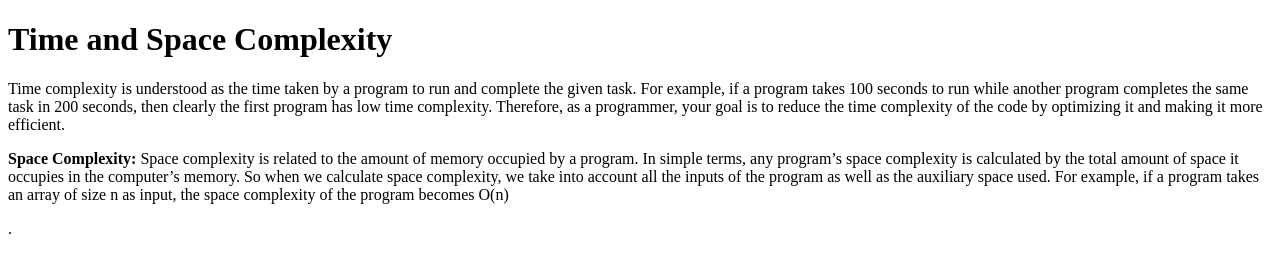
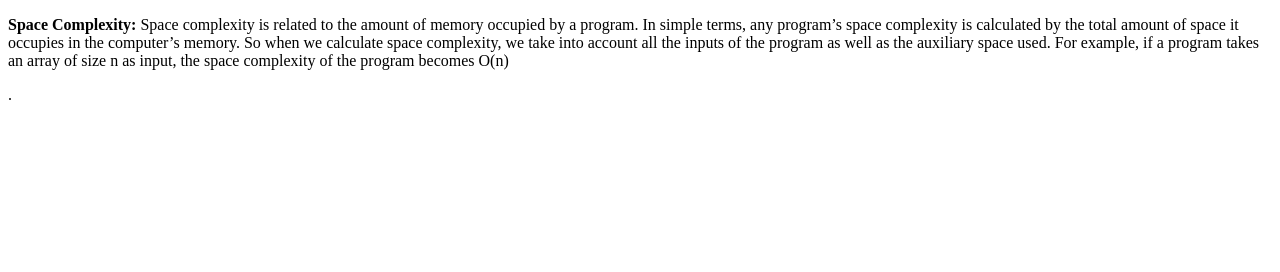
Before and after one commit to acciojob/time-and-space-complexity-moeenpatel, a website: page main.html in a window 1280 px wide. Drawn offline with Linux system fonts and the light colour scheme.

Commit message:
created a submission

```diff
--- a/main.html
+++ b/main.html
@@ -8,8 +8,6 @@
 
 <body>
 	<!-- the entire body must be written by student -->
-	<h1>Time and Space Complexity</h1>
-	<p>Time complexity is understood as the time taken by a program to run and complete the given task. For example, if a program takes 100 seconds to run while another program completes the same task in 200 seconds, then clearly the first program has low time complexity. Therefore, as a programmer, your goal is to reduce the time complexity of the code by optimizing it and making it more efficient.</p>
 	<p><b>Space Complexity:</b> Space complexity is related to the amount of memory occupied by a program. In simple terms, any program’s space complexity is calculated by the total amount of space it occupies in the computer’s memory. So when we calculate space complexity, we take into account all the inputs of the program as well as the auxiliary space used. For example, if a program takes an array of size n as input, the space complexity of the program becomes O(n)</p>.
     <script type="text/javascript" src="./script.js">
 </script>
```
